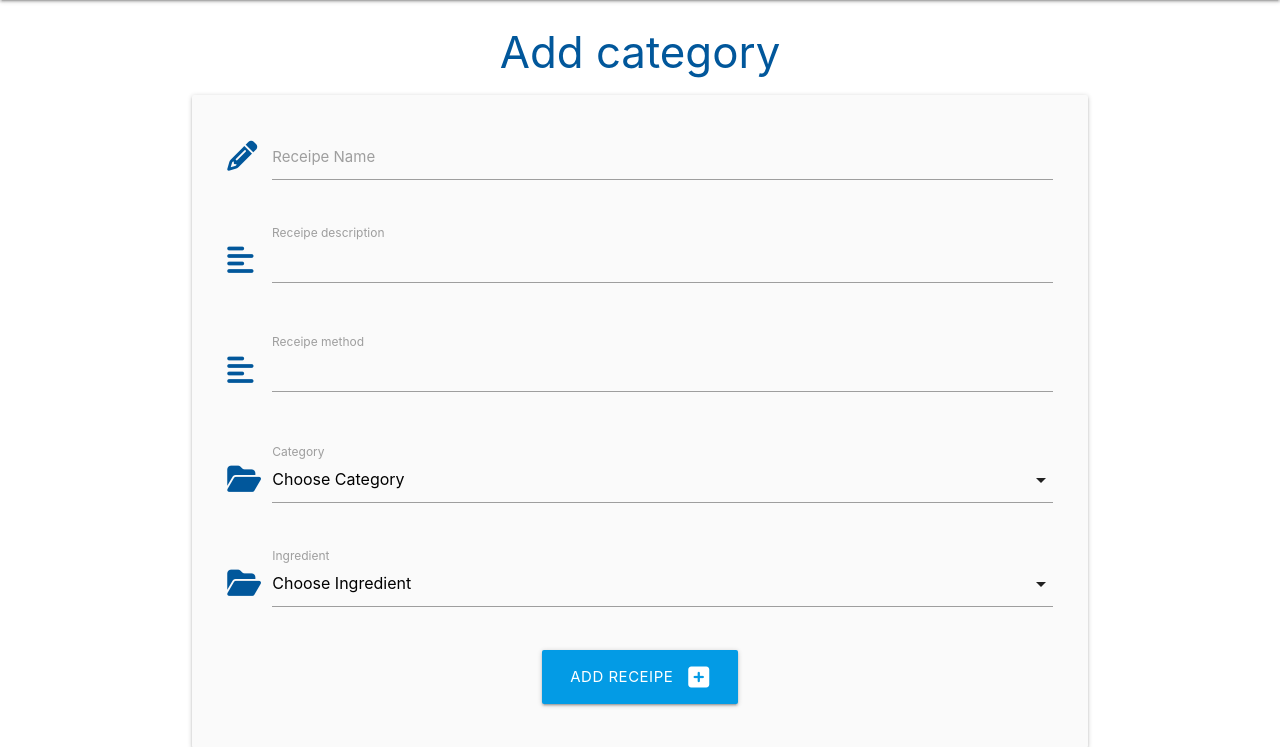
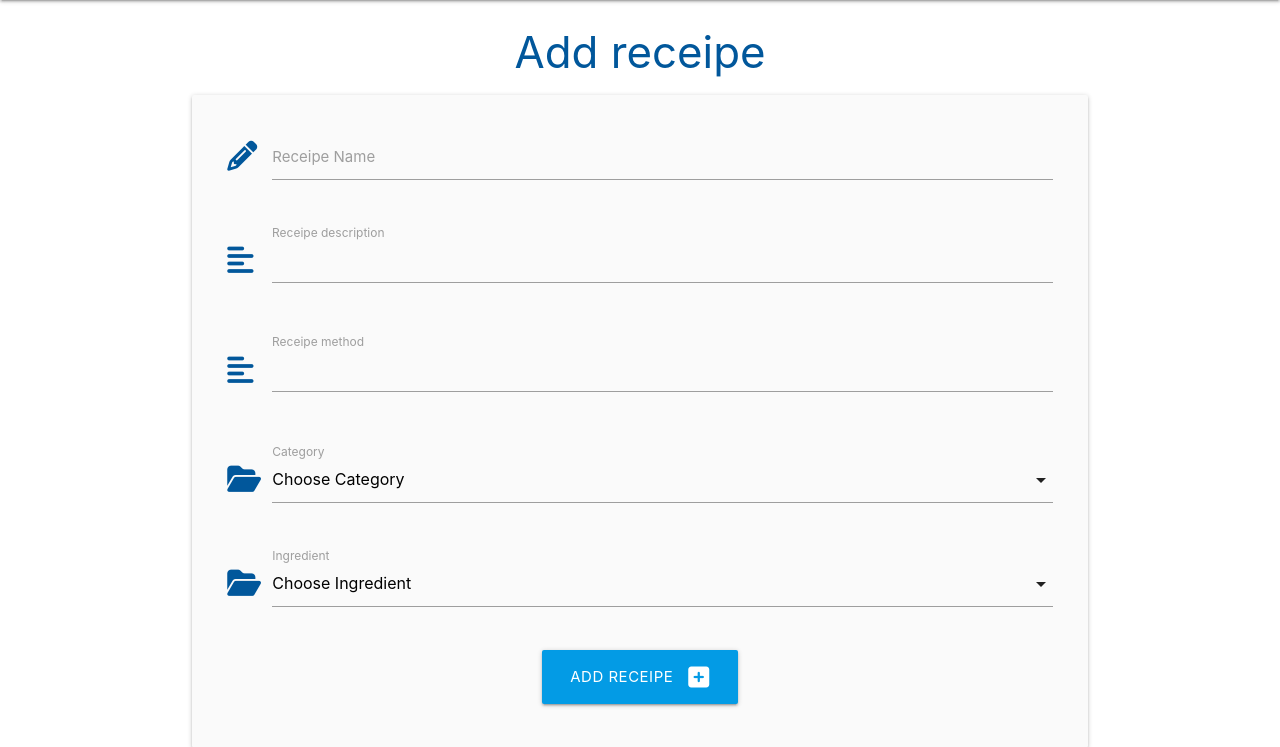
Before and after one commit to Mark-Assessment/f-gama-foodrecipe-m3-2, a Flask app: page /add_receipe in a window 1280 px wide. Shown: the part 64-811 px from the top of the page. Run offline with Flask 3, Linux system fonts and the light colour scheme; data that the repository does not hold is empty.

Commit message:
Update receipe.html file

```diff
--- a/foodreceipe/templates/add_receipe.html
+++ b/foodreceipe/templates/add_receipe.html
@@ -1,7 +1,7 @@
 {% extends "base.html" %}
 {% block content %}
 
-<h3 class="light-blue-text text-darken-4 center-align">Add category</h3>
+<h3 class="light-blue-text text-darken-4 center-align">Add receipe</h3>
 
 <div class="row card-panel grey lighten-5">
     <form class="col s12" method="POST" action="{{ url_for('add_receipe') }}">
@@ -17,7 +17,7 @@
       <div class="row">
         <div class="input-field col s12">
           <i class="fas fa-align-left prefix light-blue-text text-darken-4"></i>
-          <textarea id="receipe_description" name="receipe_description" minlength="5" maxlength="500" type="text" class="materialize-textarea validate" required>
+          <textarea id="receipe_description" name="receipe_description" minlength="5" maxlength="1000" type="text" class="materialize-textarea validate" required>
           </textarea>
           <label for="receipe_description">Receipe description</label>
         </div>
--- a/foodreceipe/templates/receipe.html
+++ b/foodreceipe/templates/receipe.html
@@ -19,9 +19,11 @@
             <strong>{{ receipe.receipe_name }}</strong>
         </div>
         <div class="collapsible-body">
-            <strong>{{ receipe.category }}</strong>
+            <strong>Description</strong>
             <p>{{ receipe.receipe_description }}</p>
+            <strong>Ingredients</strong>
             <p>{{ receipe.ingredients }}</p>
+            <strong>How to Prepare</strong>
             <p>{{ receipe.prep_method }}</p>
         </div>
     </li>
```
